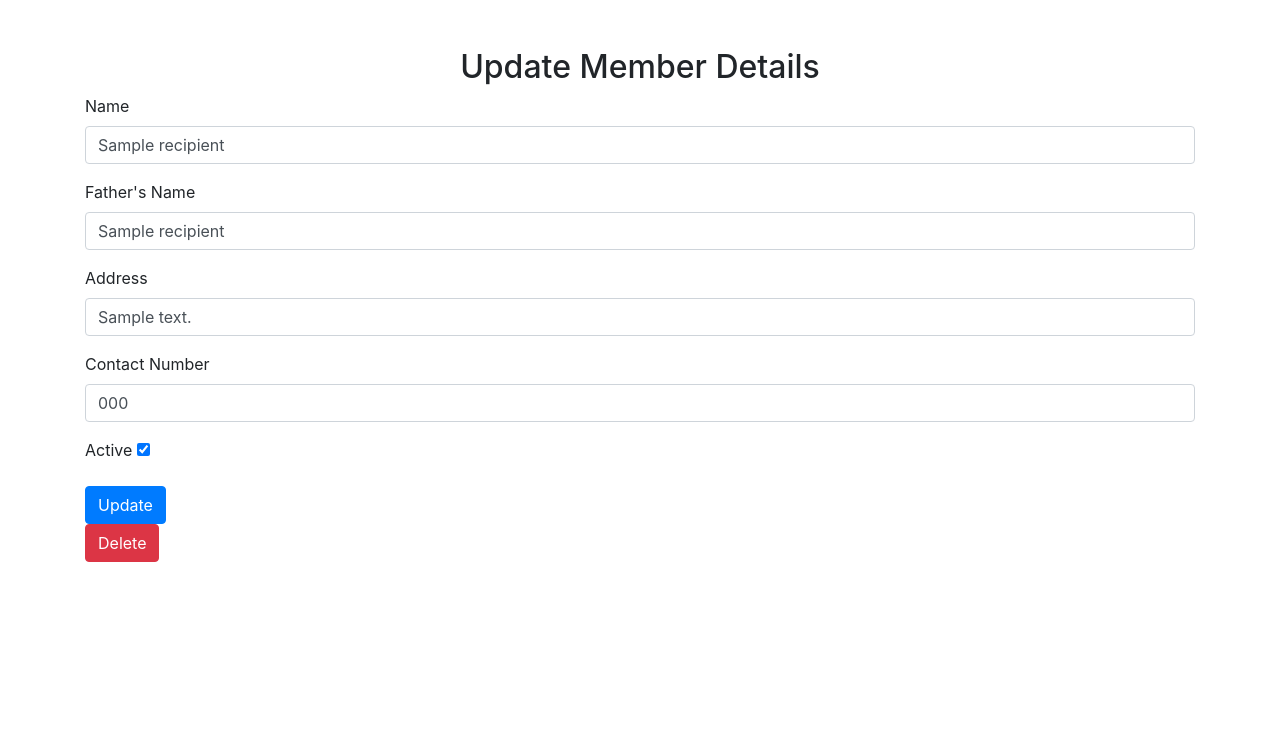
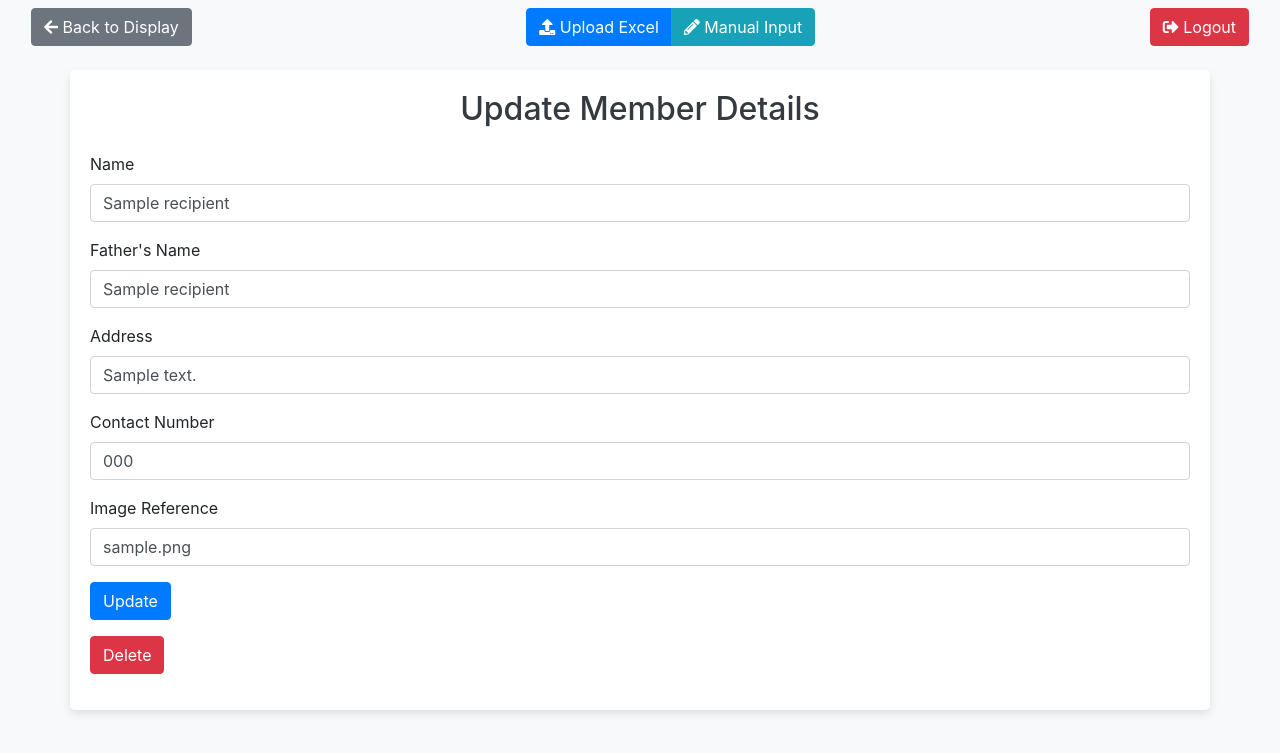
Before and after one commit to ijlalkhanzada/ration-manager, a Flask app: page /update/1 in a window 1280 px wide. Shown: the top 753 px of the page. Run offline with Flask 3, Linux system fonts and the light colour scheme; a user stored in the database is signed in; tables that the repository leaves empty hold one stand-in row (values such as "Sample post"); some libraries are stand-ins or nearby versions.

Commit message:
updated ui

```diff
--- a/app.py
+++ b/app.py
@@ -185,6 +185,13 @@ def upload_excel():
 
             # Har row mein member data check karna
             for index, row in data.iterrows():
+                # NaN values ko handle karna
+                if pd.isna(row['Name']) or pd.isna(row['Father Name']) or pd.isna(row['Address']):
+                    flash(f"Row {index + 1}: Name, Father Name, aur Address fields zaroori hain.")
+                    continue  # Skip this row if required fields are NaN
+
+                contact_number = row['Contact Number'] if pd.notna(row['Contact Number']) else 'N/A'
+
                 # Check karen ki member ID database mein already hai ya nahi
                 existing_member = Recipient.query.filter_by(id=row['S/ No']).first()
 
@@ -194,7 +201,7 @@ def upload_excel():
                     existing_member.name = row['Name']
                     existing_member.father_name = row['Father Name']
                     existing_member.address = row['Address']
-                    existing_member.contact_number = row['Contact Number']
+                    existing_member.contact_number = contact_number
 
                     # Agar member inactive hai to use active karen
                     if not existing_member.is_active:
@@ -206,7 +213,7 @@ def upload_excel():
                         name=row['Name'],  # Using 'Name'
                         father_name=row['Father Name'],  # Using 'Father Name'
                         address=row['Address'],  # Using 'Address'
-                        contact_number=row['Contact Number'],  # Using 'Contact Number'
+                        contact_number=contact_number,  # Using 'Contact Number'
                         is_active=True  # Naye member ko active status dena
                     )
                     db.session.add(new_member)
@@ -218,6 +225,7 @@ def upload_excel():
             return redirect(url_for('display_records'))
 
     return render_template('upload_excel.html')  # Render the upload form
+
 all_records = []
 
 # Generate link function
--- a/templates/update.html
+++ b/templates/update.html
@@ -5,16 +5,58 @@
     <meta name="viewport" content="width=device-width, initial-scale=1.0">
     <title>Update Member Details</title>
     <link href="https://stackpath.bootstrapcdn.com/bootstrap/4.5.2/css/bootstrap.min.css" rel="stylesheet">
+    <link rel="stylesheet" href="https://cdnjs.cloudflare.com/ajax/libs/font-awesome/5.15.3/css/all.min.css">
     <script>
         function confirmDelete() {
             return confirm("Are you sure you want to delete this record?");
         }
     </script>
+    <style>
+        body {
+            background-color: #f8f9fa;
+        }
+        .container {
+            margin-top: 70px; /* Extra margin for fixed navbar */
+            padding: 20px;
+            border-radius: 5px;
+            background-color: #ffffff;
+            box-shadow: 0 4px 8px rgba(0, 0, 0, 0.1);
+        }
+        h2 {
+            color: #343a40;
+        }
+    </style>
 </head>
 <body>
-    <div class="container mt-5">
-        <h2 class="text-center">Update Member Details</h2>
-        {% if record %}
+    <!-- Top Navbar -->
+    <nav class="navbar navbar-expand-lg navbar-light bg-light fixed-top">
+        <div class="container-fluid">
+            <!-- Back to Display Page Button -->
+            <a href="{{ url_for('display_records') }}" class="btn btn-secondary mr-3">
+                <i class="fas fa-arrow-left"></i> Back to Display
+            </a>
+
+            <!-- Button Group with Icons -->
+            <div class="btn-group mr-3">
+                <a href="{{ url_for('upload_excel') }}" class="btn btn-primary">
+                    <i class="fas fa-upload"></i> Upload Excel
+                </a>
+                <a href="{{ url_for('manual_input') }}" class="btn btn-info">
+                    <i class="fas fa-pencil-alt"></i> Manual Input
+                </a>
+            </div>
+
+            <!-- Logout Button -->
+            <a href="{{ url_for('logout') }}" class="btn btn-danger">
+                <i class="fas fa-sign-out-alt"></i> Logout
+            </a>
+        </div>
+    </nav>
+
+    <div class="container">
+        <h2 class="text-center mb-4">Update Member Details</h2>
+
+        {% if record is not none %}
         <form method="POST">
             <div class="form-group">
                 <label for="name">Name</label>
@@ -33,19 +75,26 @@
                 <input type="text" class="form-control" name="contact_number" value="{{ record.contact_number }}" required>
             </div>
             <div class="form-group">
-                <label for="is_active">Active</label>
-                <input type="checkbox" name="is_active" {% if record.is_active %}checked{% endif %}>
+                <label for="member_image">Image Reference</label>
+                <input type="text" class="form-control" name="member_image" value="{{ record.member_image }}" placeholder="Image URL" required>
             </div>
-            <button type="submit" class="btn btn-primary">Update</button>
+
+            <div class="form-group">
+                <button type="submit" class="btn btn-primary">Update</button>
+            </div>
         </form>
 
-        <!-- Delete button with confirmation -->
-        <form action="{{ url_for('delete_record', record_id=record.id) }}" method="POST" style="display:inline;" onsubmit="return confirmDelete();">
-            <button type="submit" class="btn btn-danger">Delete</button>
-        </form>
+        <div class="form-group">
+            <!-- Delete button with confirmation -->
+            <form action="{{ url_for('delete_record', record_id=record.id) }}" method="POST" onsubmit="return confirmDelete();">
+                <button type="submit" class="btn btn-danger">Delete</button>
+            </form>
+        </div>
 
         {% else %}
-            <p>Record not found.</p>
+            <div class="alert alert-danger text-center" role="alert">
+                <strong>Warning!</strong> Record not found.
+            </div>
         {% endif %}
     </div>
 
```
Also changed, not shown: migrations/versions/0e10e4b2738e_add_member_image_and_reference_columns_.py (deleted, +0 -42 lines), templates/confirmation.html (+52 -10 lines), templates/display_records.html (+17 -20 lines), templates/upload_excel.html (+11 -13 lines), ration_manager.db, static/images/459503924_8587765274587781_7006746287145521438_n.jpg (deleted), static/images/DALLE-2024-10-23-03.03.jpg (added), static/images/path_to_image.jpg (added), static/images/pngtree-kid-student-back-to-school-in-uniform-wear-backpack-png-image_8043401.png (added).
